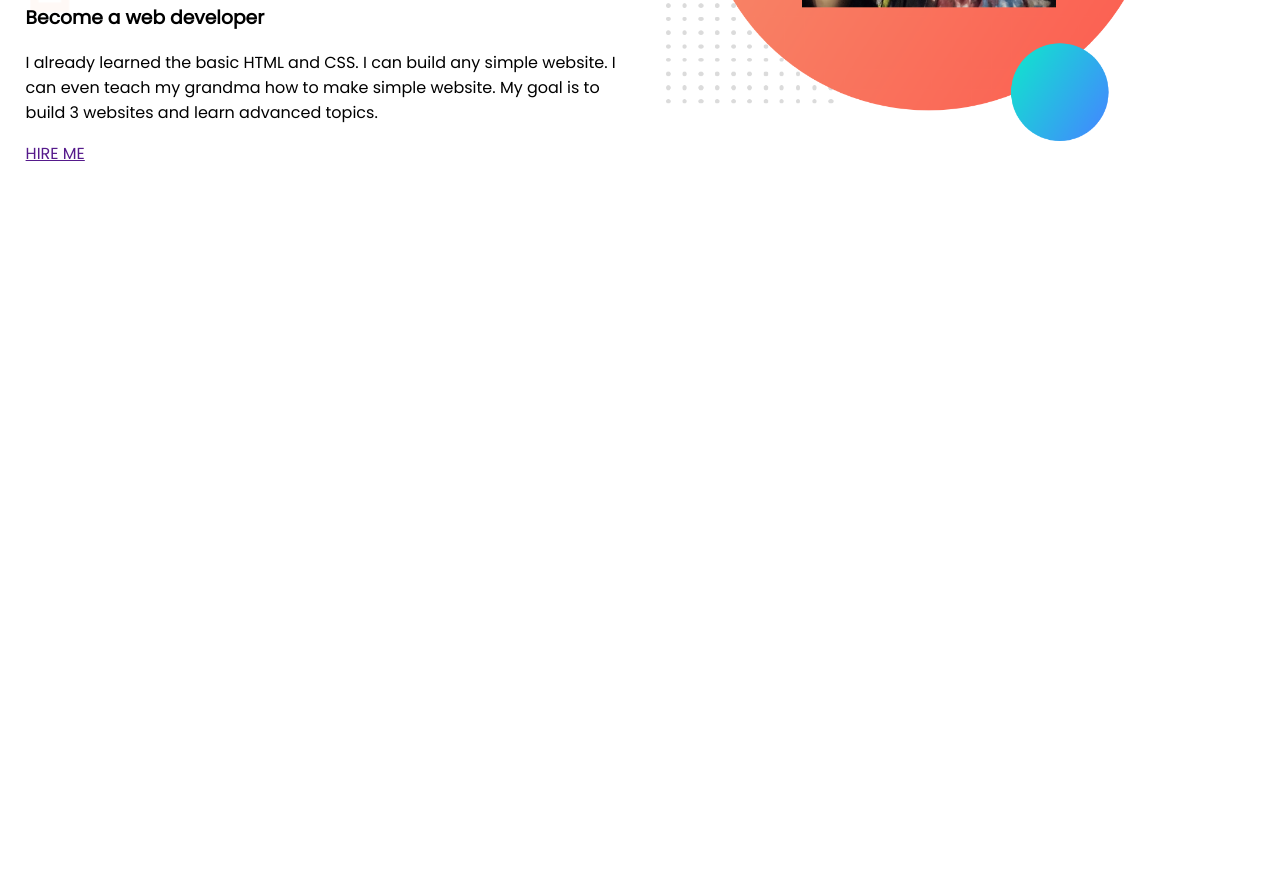
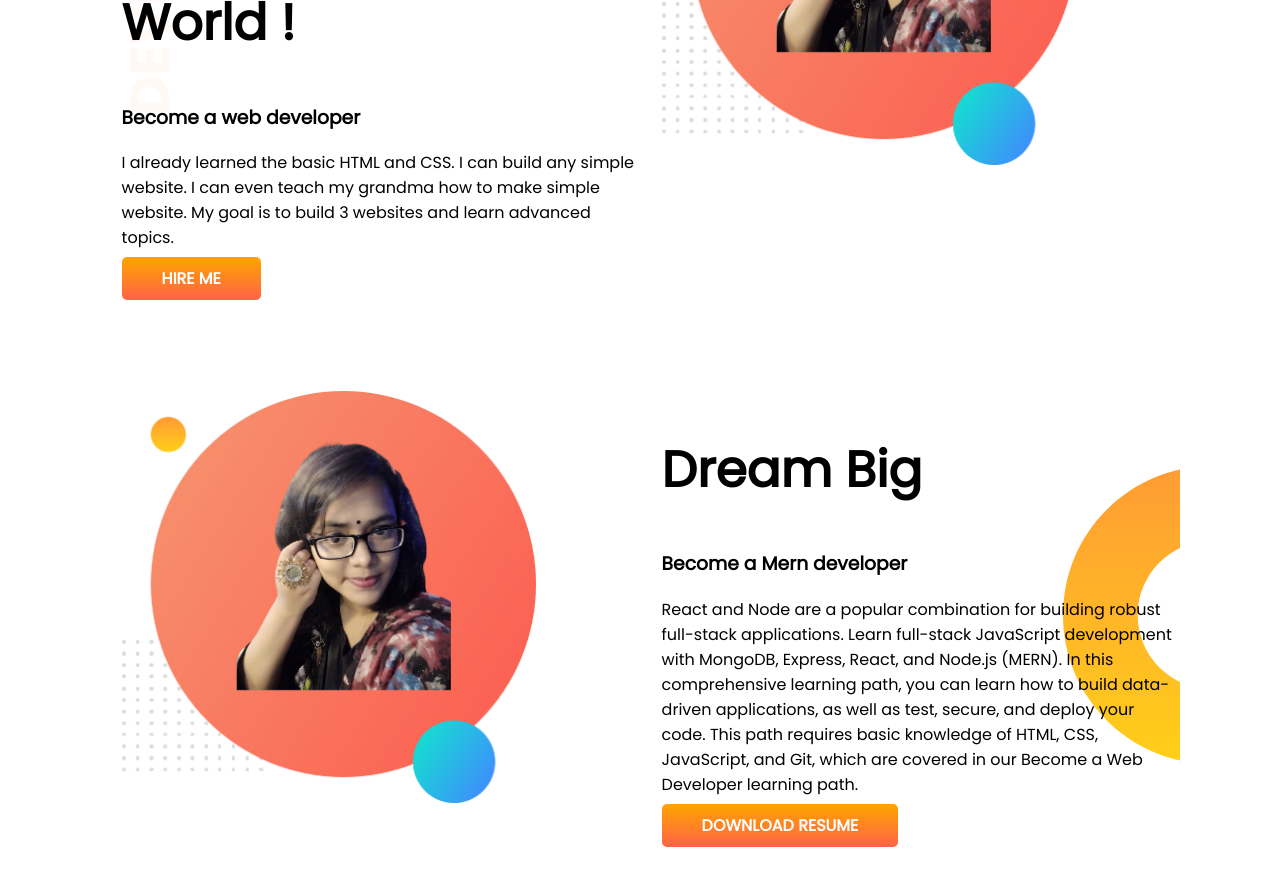
Before and after one commit to anamikasharma15/developer-portfolio, a plain HTML site: page index.html in a window 1280 px wide. Shown: the part 347-1232 px from the top of the page. Before the commit the page ends 800 px from the top, so only its background shows below. Drawn offline with Linux system fonts and the light colour scheme.

Commit message:
dream added

```diff
--- a/index.html
+++ b/index.html
@@ -18,12 +18,24 @@
     <h1><span class="orange-color">Anamika Sharma</span> World !</h1>
     <h3>Become a web developer</h3>
     <p>I already learned the basic HTML and CSS. I can build any simple website. I can even teach my grandma how to make simple website. My goal is to build 3 websites and learn advanced topics.</p>
-    <a href="">HIRE ME</a>
+    <a class="link-button" target="_blank" href="">HIRE ME</a>
     </div>
 
     <div class="half-width">
         <img src="saved pictures/anamika-pic-my-bg.png">
     </div>
+    </section>
+    <section class="dream-big">
+        <div class="half-width">
+            <img src="saved pictures/anamika-pic-my-bg.png">
+        </div>
+        <div class="half-width">
+            <h1>Dream Big</h1>
+            <h3>Become a Mern developer</h3>
+            <p>React and Node are a popular combination for building robust full-stack applications. Learn full-stack JavaScript development with MongoDB, Express, React, and Node.js (MERN). In this comprehensive learning path, you can learn how to build data-driven applications, as well as test, secure, and deploy your code. This path requires basic knowledge of HTML, CSS, JavaScript, and Git, which are covered in our Become a Web Developer learning path.</p>
+            <a class="link-button" target="_blank" href="">DOWNLOAD RESUME</a>
+        </div>
+
     </section>
 
 
--- a/style.css
+++ b/style.css
@@ -12,6 +12,7 @@ h1{
 }
 section{
     display: flex;
+    margin: 100px;
 }
 .half-width{
     width: 50%;
@@ -24,3 +25,16 @@ section{
     background-image: url(images/top-banner.png);
     background-repeat: no-repeat;
 }
+.link-button{
+    text-decoration: none;
+    background-image:linear-gradient(orange,tomato);
+    padding: 10px 40px;
+    color: white;
+    font-weight: 700;
+    border-radius: 5px;
+}
+.dream-big{
+    background-image:url(images/dream-bg.png);
+    background-repeat: no-repeat;
+    background-position: right;
+}
```
